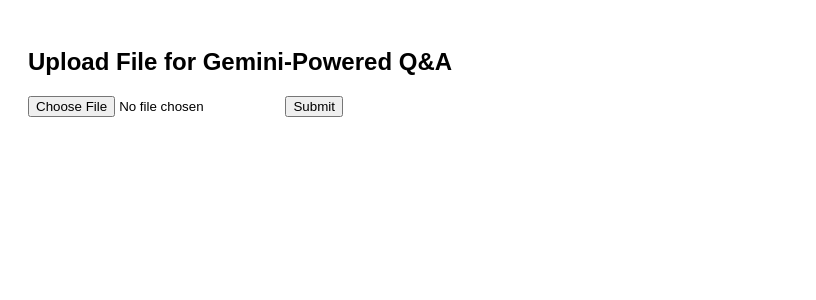
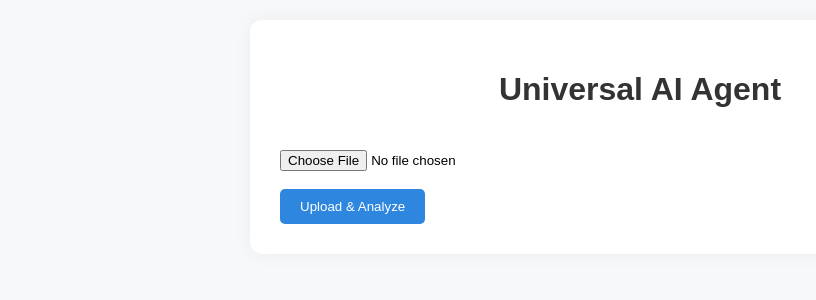
Before and after one commit to TOMENDRAKUMARSAHU/P2, a Flask app: page / in a window 1280 px wide. Shown: the top 300 px of the page, without its empty margins (0-816 px from the left). Run offline with Flask 3, Linux system fonts and the light colour scheme.

Commit message:
Update index.html

```diff
--- a/templates/index.html
+++ b/templates/index.html
@@ -1,23 +1,77 @@
-
 <!DOCTYPE html>
 <html>
 <head>
     <title>Universal AI Agent</title>
+    <style>
+        body {
+            font-family: Arial, sans-serif;
+            background-color: #f6f8fa;
+            margin: 0;
+            padding: 20px;
+        }
+        .container {
+            max-width: 720px;
+            margin: auto;
+            background: white;
+            padding: 30px;
+            border-radius: 12px;
+            box-shadow: 0 0 20px rgba(0,0,0,0.05);
+        }
+        h1 {
+            text-align: center;
+            color: #333;
+        }
+        input[type="file"] {
+            margin-top: 20px;
+        }
+        .result-box {
+            margin-top: 30px;
+        }
+        .question {
+            font-weight: bold;
+            color: #2c3e50;
+        }
+        .answer {
+            margin-bottom: 20px;
+            color: #34495e;
+        }
+        .url {
+            font-size: 14px;
+            margin-bottom: 15px;
+            color: #888;
+        }
+        button {
+            padding: 10px 20px;
+            background-color: #2e86de;
+            border: none;
+            color: white;
+            border-radius: 5px;
+            cursor: pointer;
+        }
+        button:hover {
+            background-color: #1b4f72;
+        }
+    </style>
 </head>
-<body style="font-family: sans-serif; padding: 20px;">
-  <h2>Upload File for Gemini-Powered Q&A</h2>
+<body>
+    <div class="container">
+        <h1>Universal AI Agent</h1>
         <form method="POST" enctype="multipart/form-data">
             <input type="file" name="file" required>
-    <button type="submit">Submit</button>
+            <br><br>
+            <button type="submit">Upload & Analyze</button>
         </form>
 
         {% if result %}
-    <h3>Extracted URL:</h3>
-    <p>{{ result.url }}</p>
-    <h3>Questions & Answers:</h3>
+        <div class="result-box">
+            <div class="url">🔗 <strong>URL from File:</strong> {{ result.url }}</div>
+            <hr>
             {% for q, a in result.qa %}
-      <p><strong>Q:</strong> {{ q }}<br><strong>A:</strong> {{ a }}</p>
+                <div class="question">Q: {{ q }}</div>
+                <div class="answer">A: {{ a }}</div>
             {% endfor %}
+        </div>
         {% endif %}
+    </div>
 </body>
 </html>
```
Lines whose indentation alone changed are shown as unchanged.
